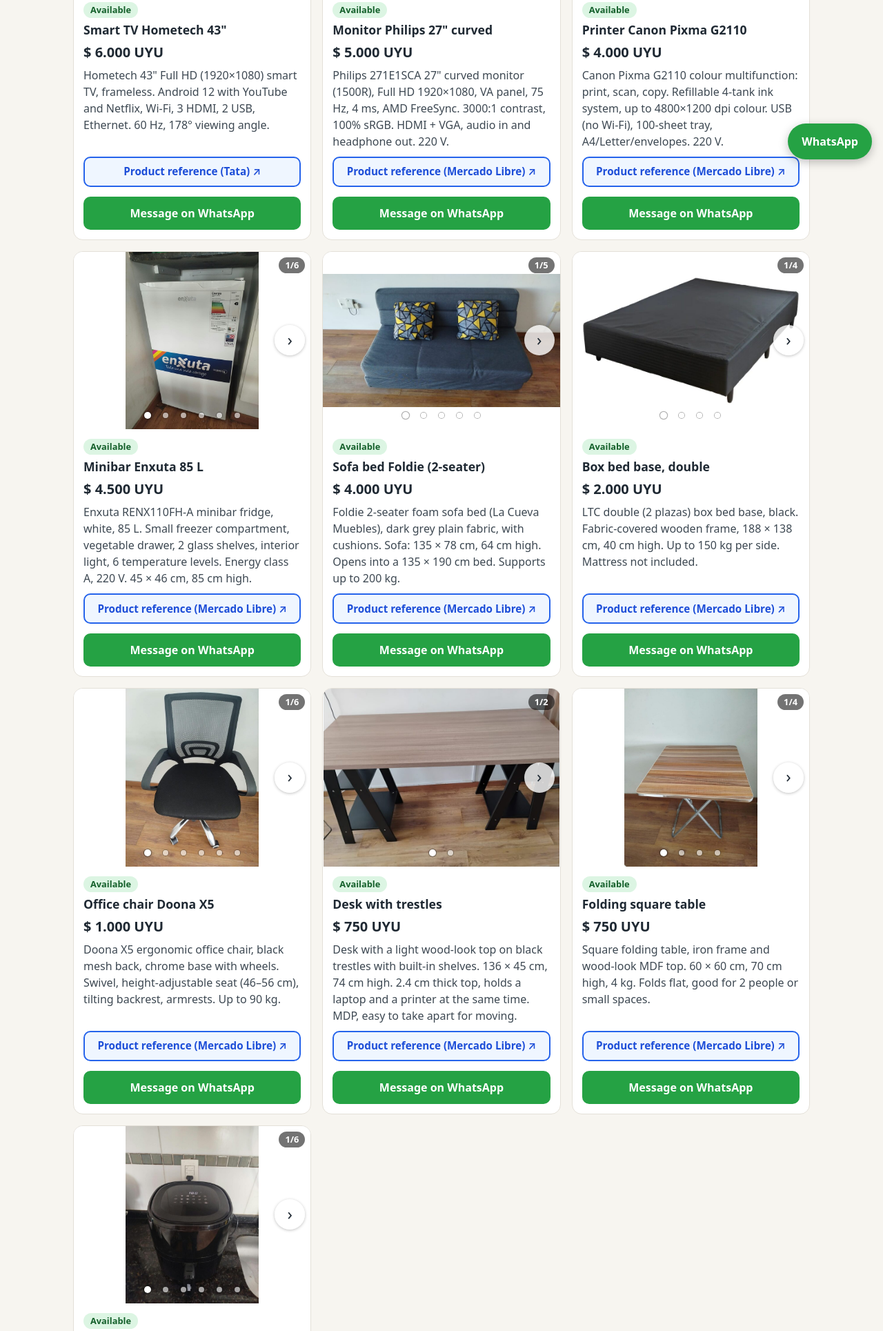
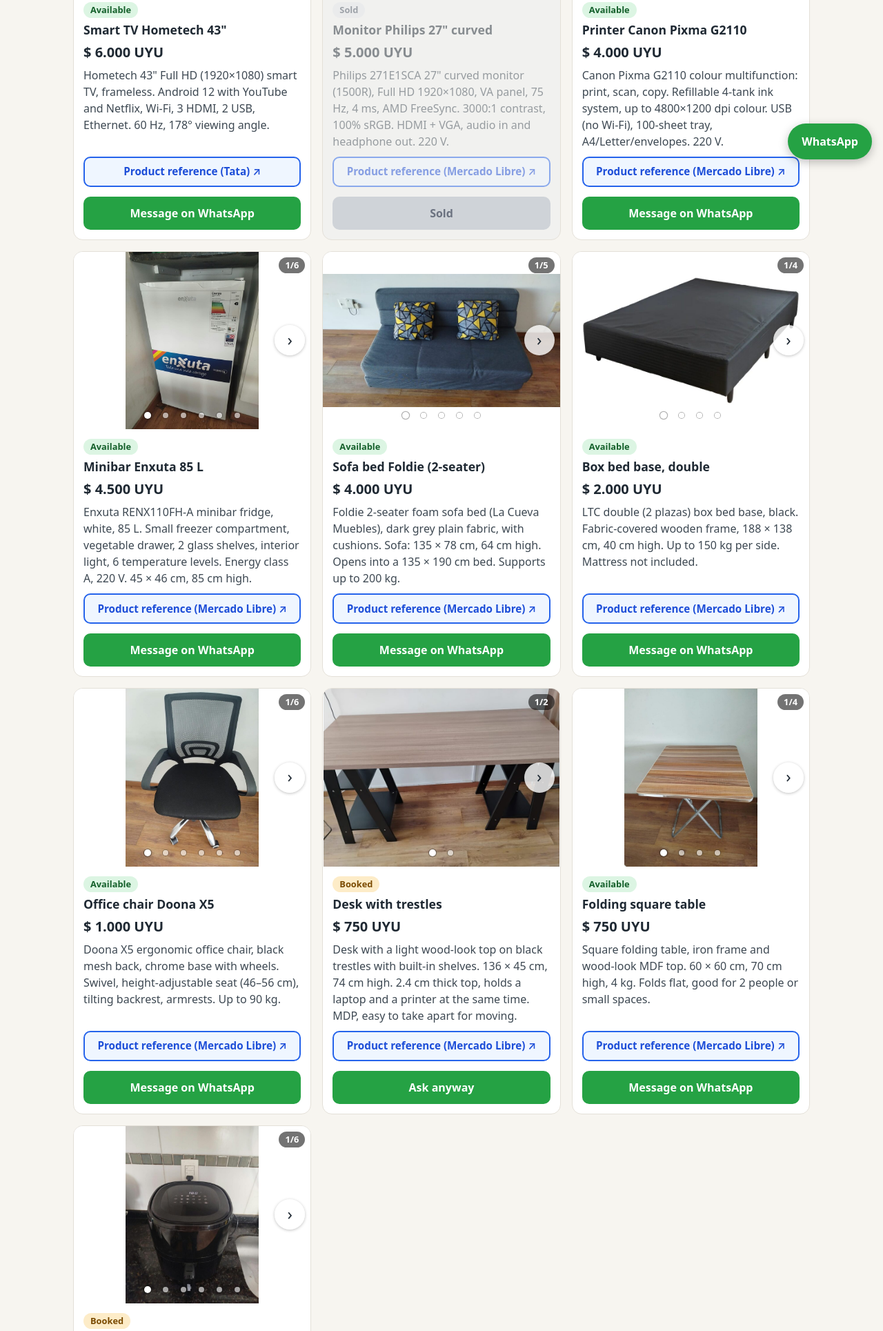
Before and after one commit to cristian-encalada/venta-mudanza, a plain HTML site: page index.html in a window 1280 px wide. Shown: the part 553-2482 px from the top of the page at 69% size. Drawn offline with Linux system fonts and the light colour scheme.

Commit message:
Mark monitor as sold; air fryer and desk as booked

```diff
--- a/data.js
+++ b/data.js
@@ -28,7 +28,7 @@ const LISTINGS = [
     images: ["images/real-tv-1.jpg", "images/real-tv-2.jpg", "images/real-tv-3.jpg", "images/real-tv-4.jpg", "images/real-tv-5.jpg", "images/tv-1.jpg"]
   },
   {
-    id: "monitor", section: "items", status: "available", price: 5000,
+    id: "monitor", section: "items", status: "sold", price: 5000,
     title: { en: "Monitor Philips 27\" curved", es: "Monitor Philips 27\" curvo" },
     desc: { en: "Philips 271E1SCA 27\" curved monitor (1500R), Full HD 1920×1080, VA panel, 75 Hz, 4 ms, AMD FreeSync. 3000:1 contrast, 100% sRGB. HDMI + VGA, audio in and headphone out. 220 V.",
             es: "Monitor curvo Philips 271E1SCA de 27\" (1500R), Full HD 1920×1080, panel VA, 75 Hz, 4 ms, AMD FreeSync. Contraste 3000:1, 100% sRGB. HDMI + VGA, entrada de audio y salida de auriculares. 220 V." },
@@ -76,7 +76,7 @@ const LISTINGS = [
     images: ["images/real-chair-1.jpg", "images/ml-chair-1.jpg", "images/ml-chair-2.jpg", "images/ml-chair-3.jpg", "images/ml-chair-4.jpg", "images/ml-chair-5.jpg"]
   },
   {
-    id: "desk", section: "items", status: "available", price: 750,
+    id: "desk", section: "items", status: "booked", price: 750,
     title: { en: "Desk with trestles", es: "Escritorio con caballetes" },
     desc: { en: "Desk with a light wood-look top on black trestles with built-in shelves. 136 × 45 cm, 74 cm high. 2.4 cm thick top, holds a laptop and a printer at the same time. MDP, easy to take apart for moving.",
             es: "Escritorio con tapa símil madera clara y caballetes negros con estantes integrados. 136 × 45 cm, 74 cm de alto. Tapa de 2,4 cm de espesor, soporta notebook e impresora a la vez. MDP, fácil de desarmar para trasladar." },
@@ -92,7 +92,7 @@ const LISTINGS = [
     images: ["images/real-table-1.jpg", "images/real-table-2.jpg", "images/ml-table-1.jpg", "images/ml-table-3.jpg"]
   },
   {
-    id: "airfryer", section: "items", status: "available", price: 1000,
+    id: "airfryer", section: "items", status: "booked", price: 1000,
     title: { en: "Air fryer Nappo 5.7 L", es: "Freidora sin aceite Nappo 5,7 L" },
     desc: { en: "Nappo NEF-129 digital touch air fryer, black, 5.7 L basket with viewing window. 1500 W, adjustable 80–200 °C, non-stick.",
             es: "Freidora sin aceite Nappo NEF-129, digital táctil, negra, canasto de 5,7 L con visor. 1500 W, temperatura regulable 80–200 °C, antiadherente." },
--- a/index.html
+++ b/index.html
@@ -9,7 +9,7 @@
 <meta property="og:description" content="Muebles, electrodomésticos, monoambiente en Punta Carretas e internet Antel. Furniture, appliances, studio apartment and Antel internet transfer.">
 <meta property="og:type" content="website">
 <link rel="icon" href="images/placeholder.svg">
-<link rel="stylesheet" href="styles.css?v=6">
+<link rel="stylesheet" href="styles.css?v=7">
 </head>
 <body>
 <header class="site-header">
@@ -53,7 +53,7 @@
   <button type="button" class="lb-nav lb-next" id="lb-next">&#8250;</button>
 </div>
 
-<script src="data.js?v=6"></script>
-<script src="app.js?v=6"></script>
+<script src="data.js?v=7"></script>
+<script src="app.js?v=7"></script>
 </body>
 </html>
```
